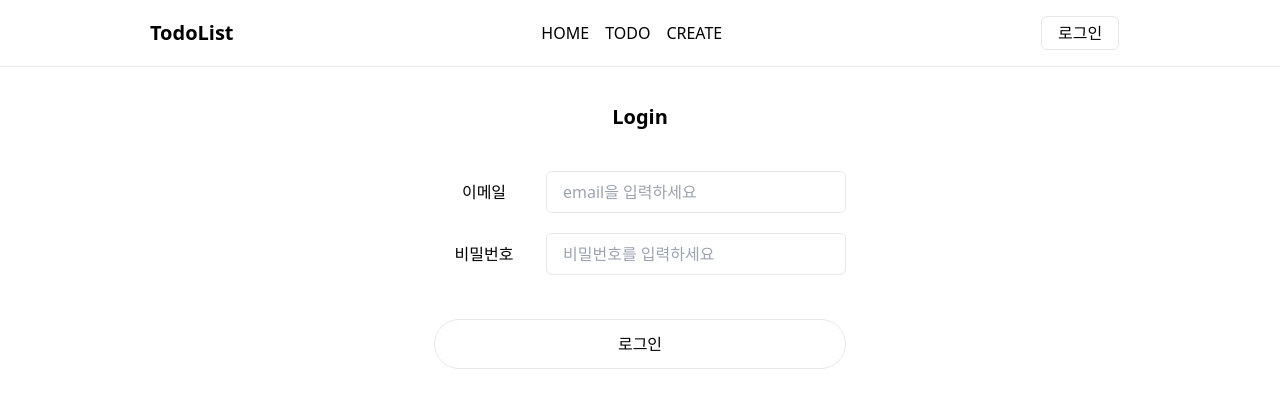
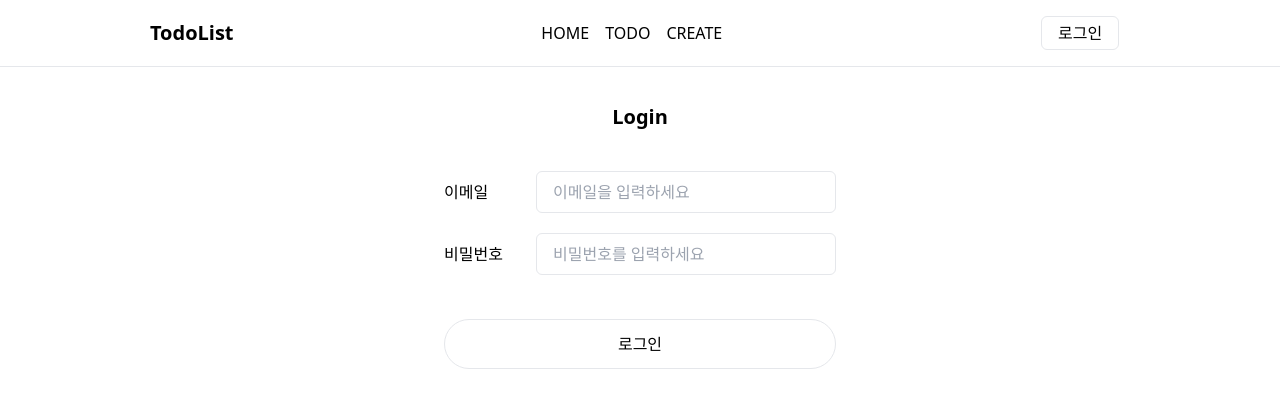
Before and after one commit to minijae011030/Vue_TodoList, a Vue app: page /login in a window 1280 px wide. Shown: the top 408 px of the page. Built offline with nearby package versions, Linux system fonts and the light colour scheme.

Commit message:
Design: 로그인 페이지 디자인 수정

```diff
--- a/src/Pages/LoginPage.vue
+++ b/src/Pages/LoginPage.vue
@@ -3,16 +3,16 @@
     <h1 class="text-xl font-bold">Login</h1>
     <form class="flex flex-col gap-5">
       <div class="flex gap-3 text-center items-center">
-        <p class="w-[100px]">이메일</p>
+        <p class="w-[80px] text-left">이메일</p>
         <input
           class="border rounded-md px-4 py-2 w-[300px]"
           v-model.trim="email"
           type="text"
-          placeholder="email을 입력하세요"
+          placeholder="이메일을 입력하세요"
         />
       </div>
       <div class="flex gap-3 text-center items-center">
-        <p class="w-[100px]">비밀번호</p>
+        <p class="w-[80px] text-left">비밀번호</p>
         <input
           class="border rounded-md px-4 py-2 w-[300px]"
           v-model.trim="password"
```
